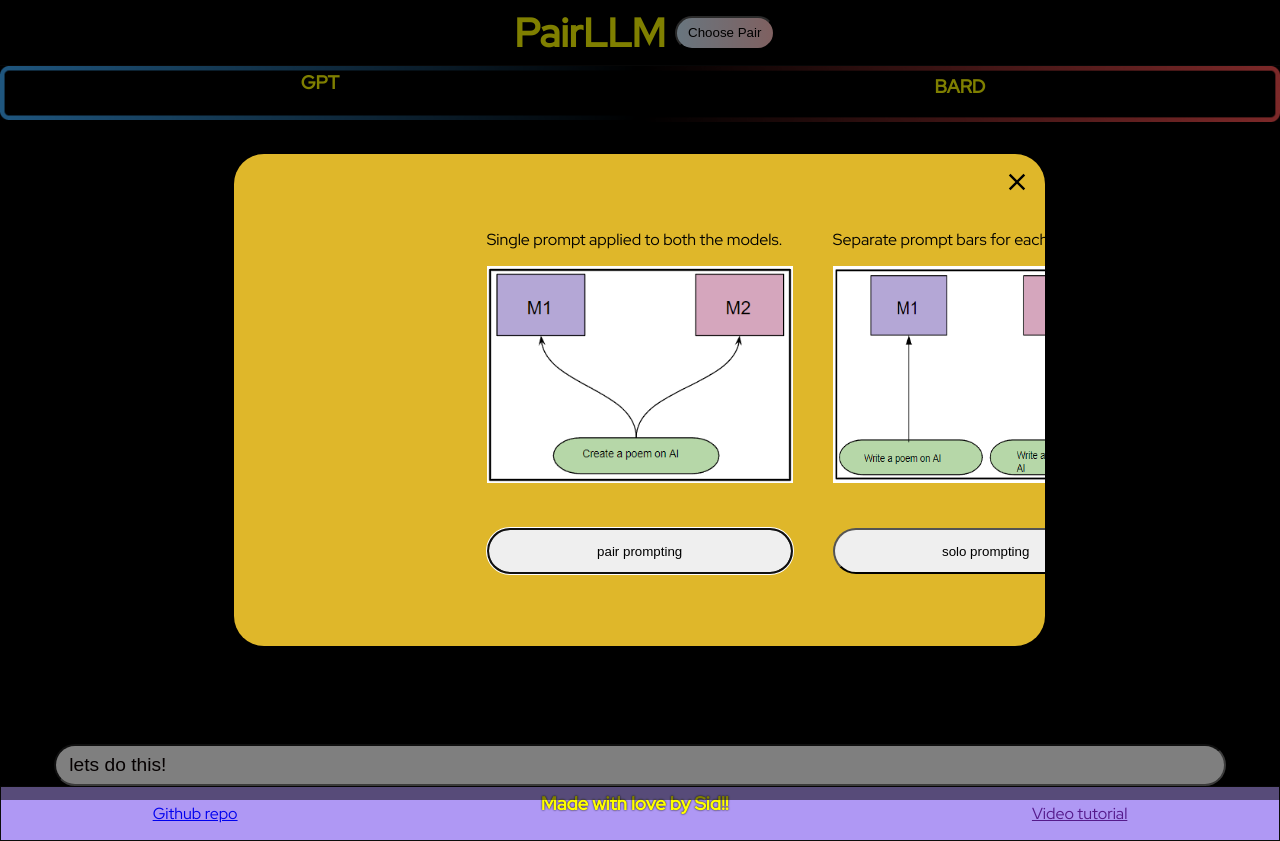
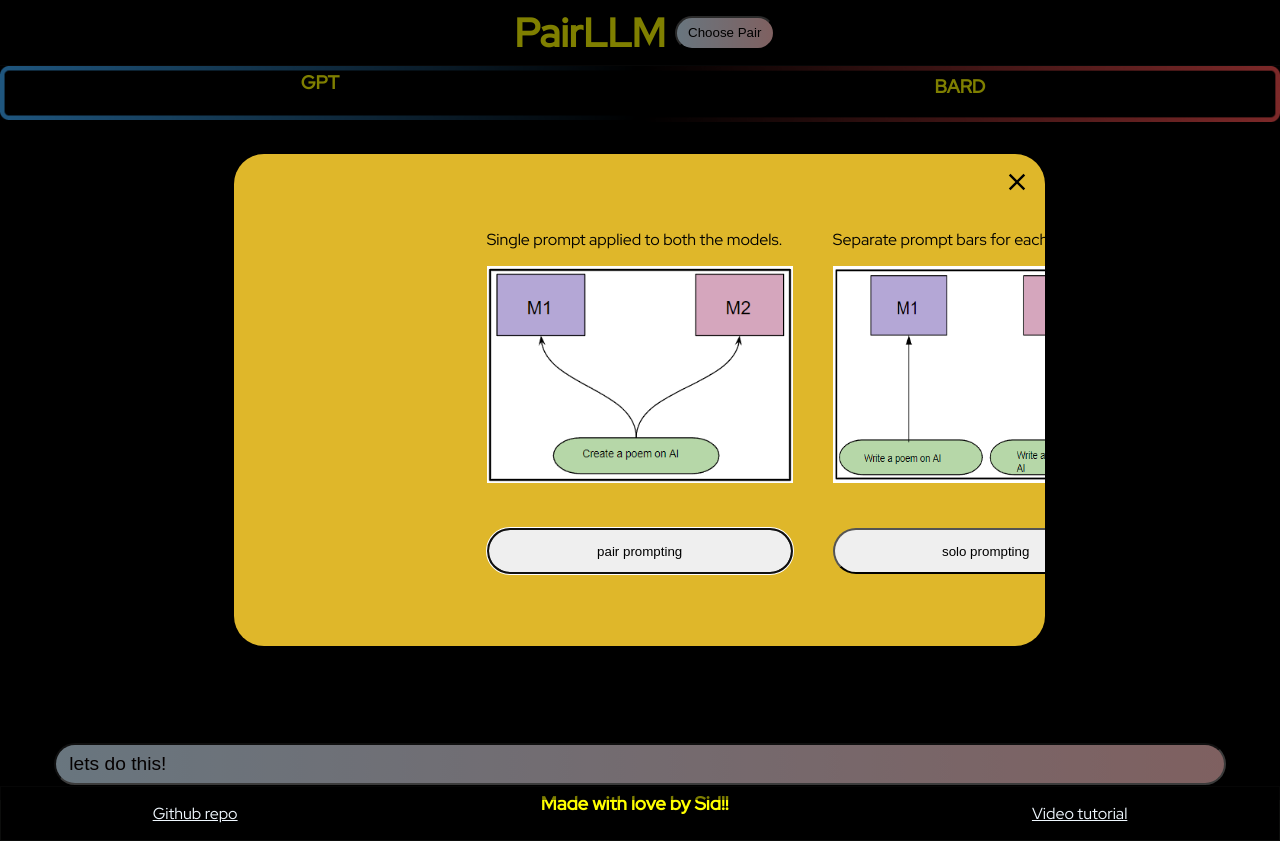
Before and after one commit to Sidharth004/pairllm, a React (Vite) app in the folder pairllm/: page / in a window 1280 px wide. Built offline with nearby package versions, Linux system fonts and the light colour scheme.

Commit message:
footer bg change

```diff
--- a/pairllm/src/Footer.css
+++ b/pairllm/src/Footer.css
@@ -6,13 +6,13 @@
    /* position: fixed; */
    border: 1px solid #0C0D0C;
 
-    background: #AF98F4;
+    background: #000000;
    bottom: 0;
    left: 0;
    right: 0;
    /* text-align: center; */
 
-
+   color: aliceblue;
    height: auto;
 
 }
@@ -23,3 +23,6 @@
     text-shadow: 0px 0px 2px black;
 
 }
+a{
+    color: aliceblue;
+}
--- a/pairllm/src/lhs.css
+++ b/pairllm/src/lhs.css
@@ -33,13 +33,18 @@
 .prompt_area{
     z-index: 2;
     position: fixed;
+    position:absolute;
     bottom: 0;
     width:100%;
     display: flex;
 
+    /* border-radius: 24px;
+    background: linear-gradient(270deg, #FFC2C2 0%, #D3EDFF 100%);
+ */
+
     justify-content: center;
    align-items: center;
-    position: absolute;
+
     /* backdrop-filter: blur(70px); */
     /* display: flex; */
 
@@ -52,10 +57,14 @@
 }
 
 .prompt_area_field{
-
+    margin: 01px;
     width:90vw;
     /* border-radius: 20px; */
     border-radius: 24px;
+    border-radius: 24px;
+background: linear-gradient(270deg, #FFC2C2 0%, #D3EDFF 100%);
+
+
     /* outline: invert; */
     /* background: rgba(0, 0, 0, 0.25); */
     /* background: linear-gradient(180deg, rgba(10, 6, 21, 0.18) 0%, rgba(10, 113, 95, 0.25) 100%); */
```
